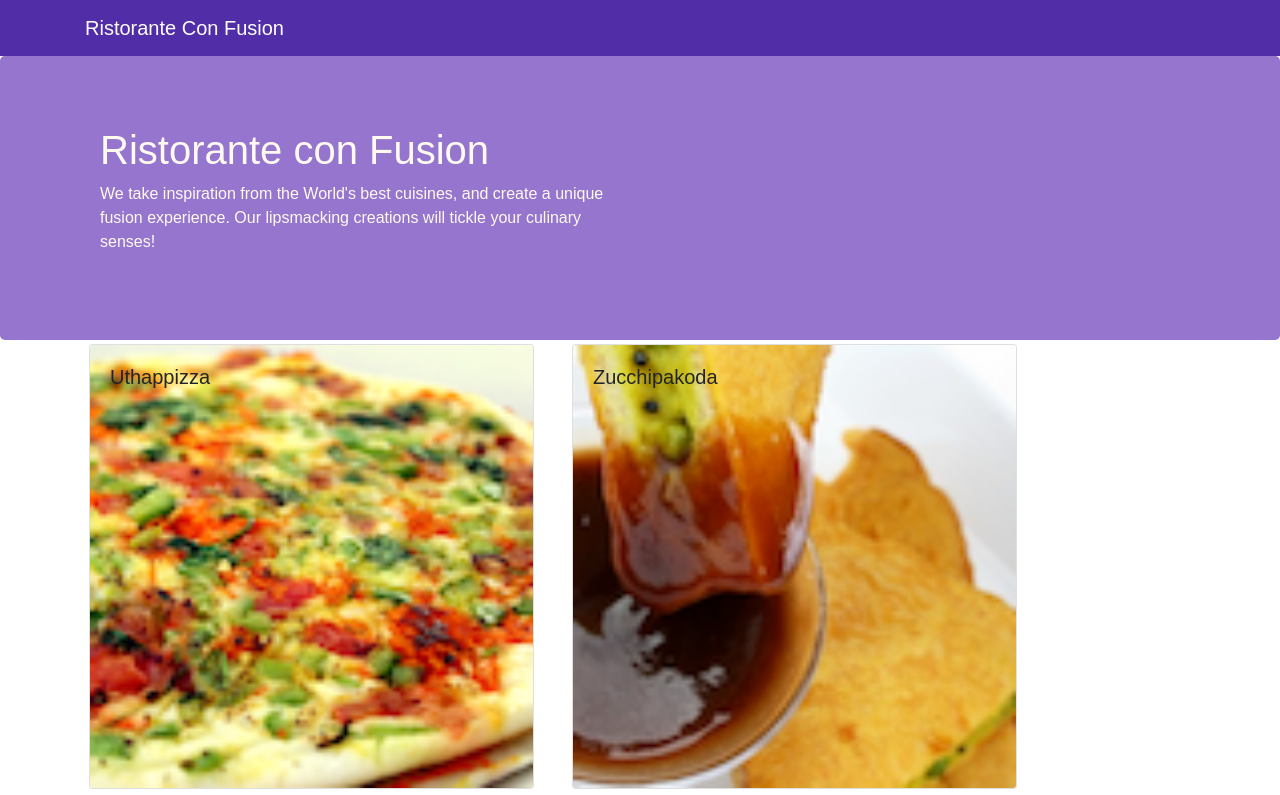
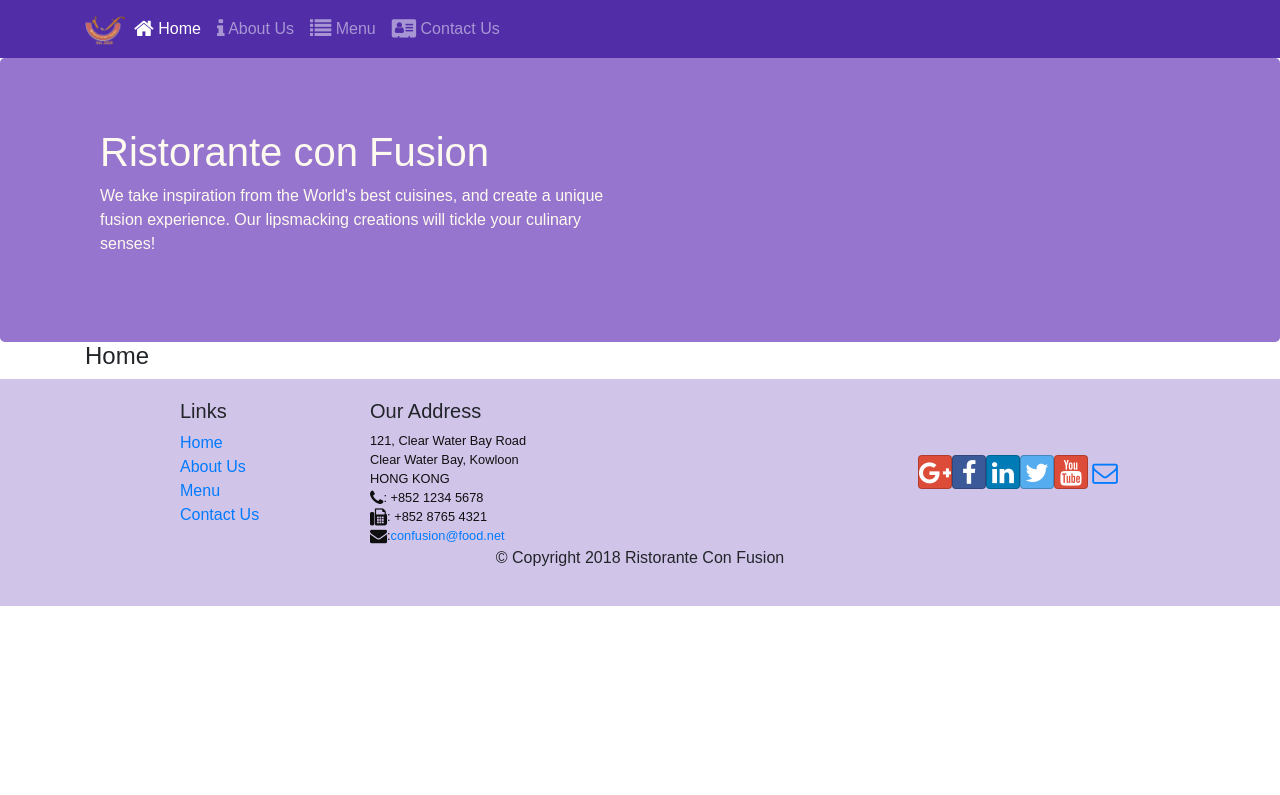
Before and after one commit to balalaXD/React-dabble, a React (Create React App) app: page /home in a window 1280 px wide. Shown: the top 795 px of the page. Built offline with nearby package versions, Linux system fonts and the light colour scheme.

Commit message:
React Router.

```diff
--- a/package.json
+++ b/package.json
@@ -9,6 +9,7 @@
     "react": "^16.4.2",
     "react-dom": "^16.4.2",
     "react-popper": "0.9.2",
+    "react-router-dom": "4.2.2",
     "react-scripts": "0.9.5",
     "reactstrap": "5.0.0"
   },
--- a/src/App.js
+++ b/src/App.js
@@ -1,13 +1,16 @@
 import React, { Component } from 'react';
 import Main from './components/MainComponent';
+import { BrowserRouter } from 'react-router-dom';
 import './App.css';
 
 class App extends Component {
   render() {
     return (
-      <div className="App">
-        <Main />
-      </div>
+      <BrowserRouter>
+        <div className="App">
+          <Main />
+        </div>
+      </BrowserRouter>
     );
   }
 }
--- a/src/components/FooterComponent.js
+++ b/src/components/FooterComponent.js
@@ -1,4 +1,5 @@
 import React from 'react';
+import { Link } from 'react-router-dom';
 
 const Footer = (props) => {
   return(
@@ -8,10 +9,10 @@
           <div className="col-4 offset-1 col-sm-2">
             <h5>Links</h5>
             <ul className="list-unstyled">
-              <li><a href="#">Home</a></li>
-              <li><a href="#">About</a></li>
-              <li><a href="#">Menu</a></li>
-              <li><a href="contactus.html">Contact</a></li>
+            <li><Link to='/home'>Home</Link></li>
+            <li><Link to='/aboutus'>About Us</Link></li>
+            <li><Link to='/menu'>Menu</Link></li>
+            <li><Link to='/contactus'>Contact Us</Link></li>
             </ul>
           </div>
 
--- a/src/components/HeaderComponent.js
+++ b/src/components/HeaderComponent.js
@@ -1,13 +1,49 @@
 import React, { Component } from 'react';
-import { Navbar, NavbarBrand, Jumbotron } from 'reactstrap';
+import { Nav, Navbar, NavbarBrand, NavbarToggler, Collapse, NavItem, Jumbotron } from 'reactstrap';
+import { NavLink } from 'react-router-dom';
 
 class Header extends Component {
+  constructor(props) {
+    super(props);
+
+    this.toggleNav = this.toggleNav.bind(this);
+    this.state = {
+      isNavOpen: false
+    };
+  }
+
+  toggleNav() {
+    this.setState({
+      isNavOpen: !this.state.isNavOpen
+    });
+  }
+
   render() {
     return (
       <React.Fragment>
-        <Navbar dark>
+        <Navbar dark expand="md">
           <div className="container">
-            <NavbarBrand href="/">Ristorante Con Fusion</NavbarBrand>
+            <NavbarToggler onClick={this.toggleNav} />
+            <NavbarBrand className="mr-auto" href="/">
+              <img src="assets/images/logo.png" height="30" width="41"
+                alt="Ristorante Con Fusion" />
+            </NavbarBrand>
+            <Collapse isOpen={this.state.isNavOpen} navbar>
+              <Nav navbar>
+                <NavItem>
+                    <NavLink className="nav-link"  to='/home'><span className="fa fa-home fa-lg"></span> Home</NavLink>
+                </NavItem>
+                <NavItem>
+                    <NavLink className="nav-link" to='/aboutus'><span className="fa fa-info fa-lg"></span> About Us</NavLink>
+                </NavItem>
+                <NavItem>
+                    <NavLink className="nav-link"  to='/menu'><span className="fa fa-list fa-lg"></span> Menu</NavLink>
+                </NavItem>
+                <NavItem>
+                    <NavLink className="nav-link" to='/contactus'><span className="fa fa-address-card fa-lg"></span> Contact Us</NavLink>
+                </NavItem>
+              </Nav>
+            </Collapse>
           </div>
         </Navbar>
         <Jumbotron>
--- /dev/null
+++ b/src/components/HomeComponent.js
@@ -0,0 +1,11 @@
+import React from 'react';
+
+function Home(props) {
+    return(
+      <div className="container">
+        <h4>Home</h4>
+      </div>
+    );
+}
+
+export default Home;
--- a/src/components/MainComponent.js
+++ b/src/components/MainComponent.js
@@ -1,9 +1,9 @@
 import React, { Component } from 'react';
-import { Navbar, NavbarBrand } from 'reactstrap';
 import Menu from './MenuComponent'; // If you write `import { Menu } from PATH;' will complain
-import DishDetail from './DishdetailComponent';
 import Header from './HeaderComponent';
 import Footer from './FooterComponent';
+import Home from './HomeComponent';
+import { Switch, Route, Redirect } from 'react-router-dom';
 import { DISHES } from '../shared/dishes';
 
 class Main extends Component {
@@ -21,11 +21,20 @@
   }
 
   render() {
+    const HomePage = () => {
+      return (
+        <Home />
+      )
+    }
+
     return (
       <div>
         <Header />
-        <Menu dishes={this.state.dishes} onClick={(dishId) => this.onDishSelect(dishId)} />
-        <DishDetail dish={this.state.dishes.find(dish => dish.id === this.state.selectedDishID)} />
+          <Switch>
+            <Route path='/home' component={HomePage} />
+            <Route exact path='/menu' component={() => <Menu dishes={this.state.dishes} />} />
+            <Redirect to="/home" />
+          </Switch>
         <Footer />
       </div>
     );
--- a/src/components/MenuComponent.js
+++ b/src/components/MenuComponent.js
@@ -1,9 +1,9 @@
 import React from 'react';
 import { Card, CardImg, CardImgOverlay, CardTitle } from 'reactstrap';
 
-function RenderMenuItem({dish, onClick}) {
+function RenderMenuItem({dish}) {
   return (
-    <Card onClick={() => onClick(dish.id)}>
+    <Card>
       <CardImg width="100%" src={dish.image} alt={dish.name} />
       <CardImgOverlay>
         <CardTitle>{dish.name}</CardTitle>
@@ -16,7 +16,7 @@
   const menu = props.dishes.map((dish) => {
     return (
       <div className="col-12 col-md-5 m-1"  key={dish.id}>
-        <RenderMenuItem dish={dish} onClick={props.onClick} />
+        <RenderMenuItem dish={dish} />
       </div>
     );
   });
```
